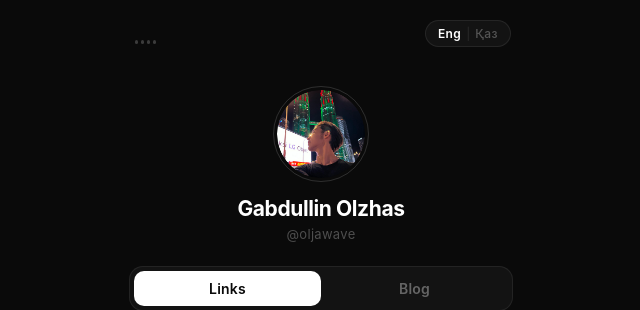
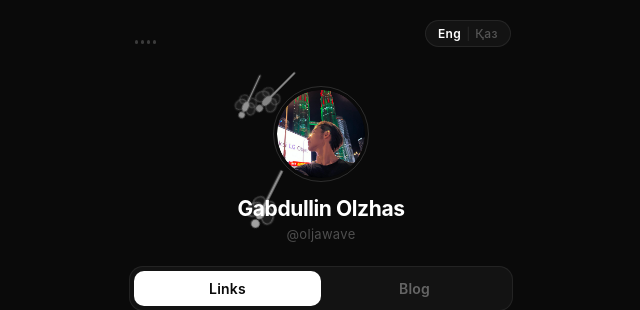
Before and after one commit to Oljawave/profile, a Vue app: page /#/ in a window 1280 px wide. Shown: the top 310 px of the page, without its empty margins (319-959 px from the left). Built offline with nearby package versions, Linux system fonts and the light colour scheme.

Commit message:
67th commit

```diff
--- a/src/pages/Home.vue
+++ b/src/pages/Home.vue
@@ -17,8 +17,52 @@
     </div>
 
     <div class="profile">
-      <div class="avatar-ring">
-        <img src="/src/assets/profile.png" alt="Profile" class="avatar" />
+      <div class="avatar-container">
+        <div class="dragonfly-field">
+          <!-- крылья вверх-вниз от тела, как настоящая стрекоза сверху -->
+          <div class="dragonfly df1">
+            <svg class="df-svg" viewBox="0 0 72 50" fill="none" xmlns="http://www.w3.org/2000/svg">
+              <g class="wings">
+                <ellipse cx="20" cy="12" rx="8" ry="12" transform="rotate(-18 20 12)" stroke="white" stroke-width="0.9" fill="rgba(255,255,255,0.11)"/>
+                <ellipse cx="20" cy="38" rx="8" ry="12" transform="rotate(18 20 38)"  stroke="white" stroke-width="0.9" fill="rgba(255,255,255,0.11)"/>
+                <ellipse cx="29" cy="14" rx="6.5" ry="10" transform="rotate(-12 29 14)" stroke="white" stroke-width="0.75" fill="rgba(255,255,255,0.07)"/>
+                <ellipse cx="29" cy="36" rx="6.5" ry="10" transform="rotate(12 29 36)"  stroke="white" stroke-width="0.75" fill="rgba(255,255,255,0.07)"/>
+              </g>
+              <circle cx="7" cy="25" r="4.5" fill="white"/>
+              <ellipse cx="20" cy="25" rx="7.5" ry="4.5" fill="white"/>
+              <line x1="27" y1="25" x2="69" y2="25" stroke="white" stroke-width="2.4" stroke-linecap="round"/>
+            </svg>
+          </div>
+          <div class="dragonfly df2">
+            <svg class="df-svg" viewBox="0 0 72 50" fill="none" xmlns="http://www.w3.org/2000/svg">
+              <g class="wings">
+                <ellipse cx="20" cy="12" rx="8" ry="12" transform="rotate(-18 20 12)" stroke="white" stroke-width="0.9" fill="rgba(255,255,255,0.11)"/>
+                <ellipse cx="20" cy="38" rx="8" ry="12" transform="rotate(18 20 38)"  stroke="white" stroke-width="0.9" fill="rgba(255,255,255,0.11)"/>
+                <ellipse cx="29" cy="14" rx="6.5" ry="10" transform="rotate(-12 29 14)" stroke="white" stroke-width="0.75" fill="rgba(255,255,255,0.07)"/>
+                <ellipse cx="29" cy="36" rx="6.5" ry="10" transform="rotate(12 29 36)"  stroke="white" stroke-width="0.75" fill="rgba(255,255,255,0.07)"/>
+              </g>
+              <circle cx="7" cy="25" r="4.5" fill="white"/>
+              <ellipse cx="20" cy="25" rx="7.5" ry="4.5" fill="white"/>
+              <line x1="27" y1="25" x2="69" y2="25" stroke="white" stroke-width="2.4" stroke-linecap="round"/>
+            </svg>
+          </div>
+          <div class="dragonfly df3">
+            <svg class="df-svg" viewBox="0 0 72 50" fill="none" xmlns="http://www.w3.org/2000/svg">
+              <g class="wings">
+                <ellipse cx="20" cy="12" rx="8" ry="12" transform="rotate(-18 20 12)" stroke="white" stroke-width="0.9" fill="rgba(255,255,255,0.11)"/>
+                <ellipse cx="20" cy="38" rx="8" ry="12" transform="rotate(18 20 38)"  stroke="white" stroke-width="0.9" fill="rgba(255,255,255,0.11)"/>
+                <ellipse cx="29" cy="14" rx="6.5" ry="10" transform="rotate(-12 29 14)" stroke="white" stroke-width="0.75" fill="rgba(255,255,255,0.07)"/>
+                <ellipse cx="29" cy="36" rx="6.5" ry="10" transform="rotate(12 29 36)"  stroke="white" stroke-width="0.75" fill="rgba(255,255,255,0.07)"/>
+              </g>
+              <circle cx="7" cy="25" r="4.5" fill="white"/>
+              <ellipse cx="20" cy="25" rx="7.5" ry="4.5" fill="white"/>
+              <line x1="27" y1="25" x2="69" y2="25" stroke="white" stroke-width="2.4" stroke-linecap="round"/>
+            </svg>
+          </div>
+        </div>
+        <div class="avatar-ring">
+          <img src="/src/assets/profile.png" alt="Profile" class="avatar" />
+        </div>
       </div>
       <h2 class="profile-name">Gabdullin Olzhas</h2>
       <p class="profile-handle">@oljawave</p>
@@ -563,14 +607,122 @@ html, body {
   margin-bottom: 24px;
 }
 
+.avatar-container {
+  position: relative;
+  width: 96px;
+  height: 96px;
+  margin: 0 auto 14px;
+  overflow: visible;
+}
+
+.dragonfly-field {
+  position: absolute;
+  inset: 0;
+  z-index: 0;
+  pointer-events: none;
+  overflow: visible;
+}
+
+.dragonfly {
+  position: absolute;
+  top: 50%;
+  left: 50%;
+}
+
+.df1 {
+  width: 68px;
+  height: 47px;
+  margin-left: -34px;
+  margin-top: -24px;
+  opacity: 0.62;
+  animation: df-fly-1 9s ease-in-out infinite;
+}
+
+.df2 {
+  width: 58px;
+  height: 40px;
+  margin-left: -29px;
+  margin-top: -20px;
+  opacity: 0.5;
+  animation: df-fly-2 7s ease-in-out infinite 2.2s;
+}
+
+.df3 {
+  width: 50px;
+  height: 35px;
+  margin-left: -25px;
+  margin-top: -18px;
+  opacity: 0.56;
+  animation: df-fly-3 11s ease-in-out infinite 4.5s;
+}
+
+.df-svg { display: block; width: 100%; height: 100%; }
+
+.wings {
+  transform-box: fill-box;
+  transform-origin: center;
+  animation: wingflap 0.18s linear infinite;
+}
+
+@keyframes wingflap {
+  0%, 100% { transform: scaleY(1); }
+  50%       { transform: scaleY(0.08); }
+}
+
+@keyframes df-fly-1 {
+  0%   { transform: translate(-10px, -82px) rotate(-30deg); }
+  8%   { transform: translate(42px,  -92px) rotate(12deg);  }
+  20%  { transform: translate(90px,  -12px) rotate(82deg);  }
+  30%  { transform: translate(76px,   22px) rotate(88deg);  }
+  32%  { transform: translate(74px,   26px) rotate(90deg);  }
+  44%  { transform: translate(18px,   80px) rotate(10deg);  }
+  54%  { transform: translate(-52px,  68px) rotate(-62deg); }
+  66%  { transform: translate(-92px,   2px) rotate(-98deg); }
+  76%  { transform: translate(-70px, -30px) rotate(-70deg); }
+  88%  { transform: translate(-28px, -88px) rotate(-28deg); }
+  100% { transform: translate(-10px, -82px) rotate(-30deg); }
+}
+
+@keyframes df-fly-2 {
+  0%   { transform: translate(74px,  -30px) rotate(62deg);  }
+  10%  { transform: translate(22px,   15px) rotate(118deg); }
+  22%  { transform: translate(-58px,  58px) rotate(-128deg);}
+  34%  { transform: translate(-80px,   4px) rotate(-92deg); }
+  44%  { transform: translate(-28px, -65px) rotate(-22deg); }
+  52%  { transform: translate(12px,  -18px) rotate(22deg);  }
+  62%  { transform: translate(80px,  -75px) rotate(38deg);  }
+  74%  { transform: translate(90px,   10px) rotate(78deg);  }
+  86%  { transform: translate(55px,   50px) rotate(50deg);  }
+  93%  { transform: translate(30px,  -10px) rotate(55deg);  }
+  100% { transform: translate(74px,  -30px) rotate(62deg);  }
+}
+
+@keyframes df-fly-3 {
+  0%   { transform: translate(-44px, -74px) rotate(-28deg); }
+  7%   { transform: translate(-80px, -24px) rotate(-78deg); }
+  16%  { transform: translate(-60px,  48px) rotate(-145deg);}
+  26%  { transform: translate(12px,   80px) rotate(12deg);  }
+  34%  { transform: translate(75px,   50px) rotate(72deg);  }
+  40%  { transform: translate(85px,  -14px) rotate(88deg);  }
+  46%  { transform: translate(50px,  -70px) rotate(44deg);  }
+  54%  { transform: translate(8px,   -88px) rotate(2deg);   }
+  62%  { transform: translate(-32px, -76px) rotate(-38deg); }
+  70%  { transform: translate(-74px, -36px) rotate(-72deg); }
+  80%  { transform: translate(-88px,  18px) rotate(-98deg); }
+  90%  { transform: translate(-50px,  62px) rotate(-140deg);}
+  96%  { transform: translate(-20px,  30px) rotate(-50deg); }
+  100% { transform: translate(-44px, -74px) rotate(-28deg); }
+}
+
 .avatar-ring {
+  position: relative;
+  z-index: 1;
   width: 96px;
   height: 96px;
   border-radius: 50%;
   border: 1px solid rgba(255, 255, 255, 0.15);
   padding: 3px;
   background: transparent;
-  margin: 0 auto 14px;
 }
 
 .avatar {
```
